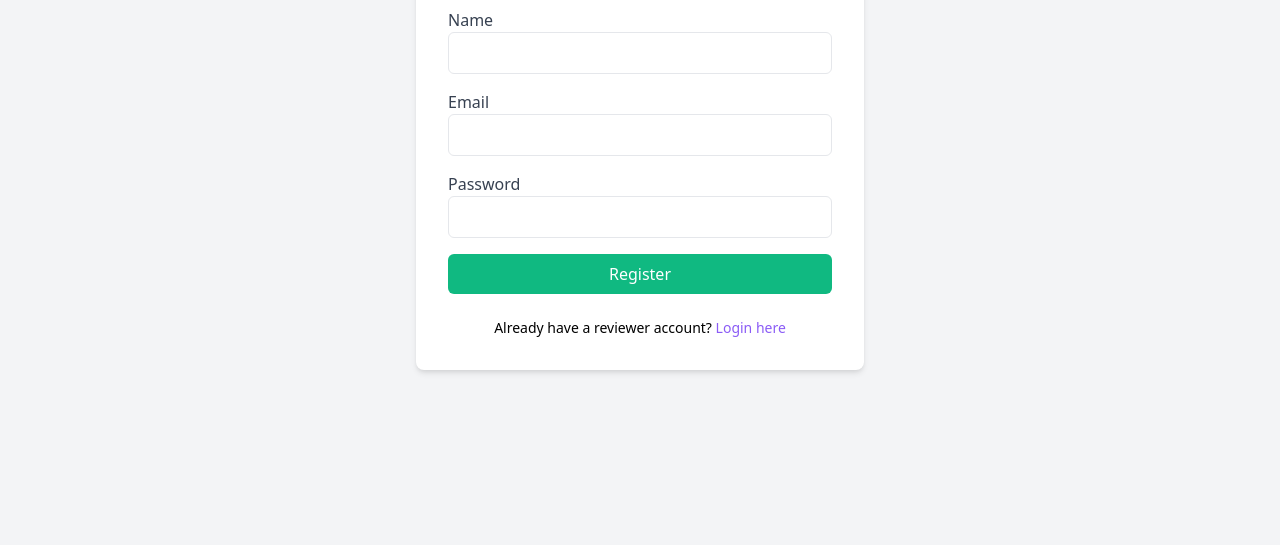
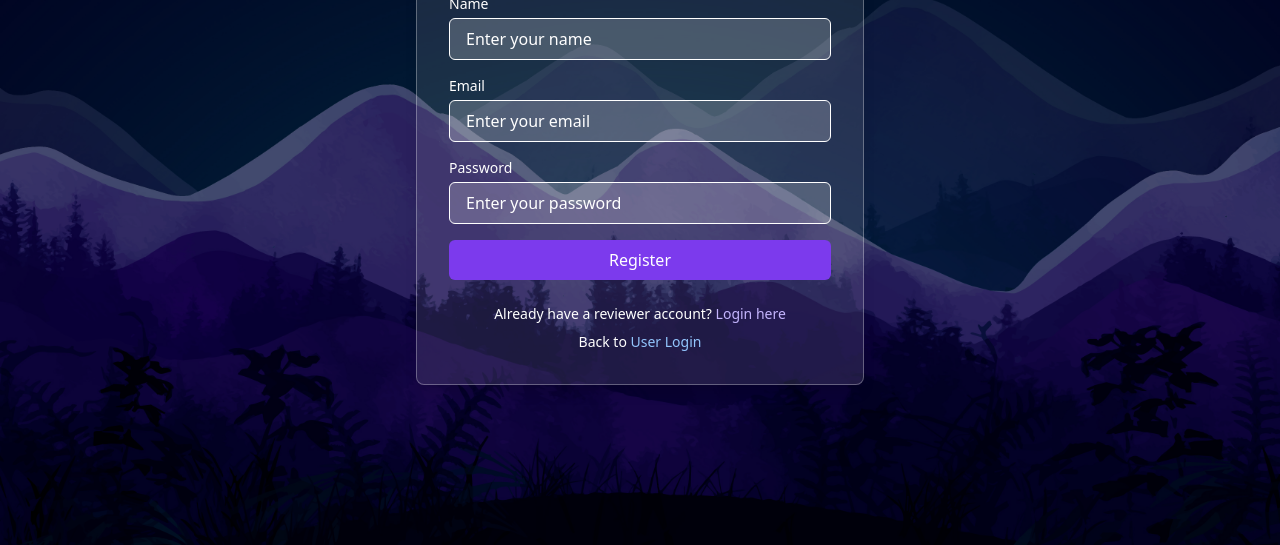
Before and after one commit to siddhantrs50/Conference_review_system, a website: page views/reviewer-register.html in a window 1280 px wide. Shown: the part 255-800 px from the top of the page. Drawn offline with nearby package versions, Linux system fonts and the light colour scheme.

Commit message:
added background

```diff
--- a/views/reviewer-register.html
+++ b/views/reviewer-register.html
@@ -5,35 +5,84 @@
   <meta name="viewport" content="width=device-width, initial-scale=1.0" />
   <title>Reviewer Register | Conference Review System</title>
   <link href="https://cdn.jsdelivr.net/npm/tailwindcss@2.2.19/dist/tailwind.min.css" rel="stylesheet" />
+
+  <style>
+    body {
+      background-image: url('images/login_page.jpg'); /* Change this to your actual background image */
+      background-size: cover;
+      background-position: center;
+      background-repeat: no-repeat;
+    }
+
+    /* Dark overlay for better readability */
+    body::before {
+      content: "";
+      position: fixed;
+      top: 0; left: 0; right: 0; bottom: 0;
+      background: rgba(0, 0, 0, 0.5); /* Dark overlay */
+      z-index: -1;
+    }
+  </style>
 </head>
-<body class="bg-gray-100 flex items-center justify-center min-h-screen">
-  <div class="w-full max-w-md bg-white p-8 rounded-lg shadow-md">
-    <h2 class="text-2xl font-bold mb-6 text-center text-gray-800">Reviewer Register</h2>
 
-    <form id="reviewerRegisterForm" class="space-y-4">
-      <div>
-        <label class="block text-gray-700">Name</label>
-        <input type="text" id="name" required class="w-full px-4 py-2 border rounded-md focus:ring-2 focus:ring-purple-400 focus:outline-none" />
-      </div>
-      <div>
-        <label class="block text-gray-700">Email</label>
-        <input type="email" id="email" required class="w-full px-4 py-2 border rounded-md focus:ring-2 focus:ring-purple-400 focus:outline-none" />
-      </div>
-      <div>
-        <label class="block text-gray-700">Password</label>
-        <input type="password" id="password" required class="w-full px-4 py-2 border rounded-md focus:ring-2 focus:ring-purple-400 focus:outline-none" />
+<body class="min-h-screen flex items-center justify-center text-white">
+
+  <div class="flex flex-col md:flex-row items-center justify-center gap-12 px-4 md:px-12 w-full">
+
+
+
+    <!-- Right Registration Form Box (Glassmorphism) -->
+    <div class="bg-white bg-opacity-10 backdrop-blur-md border border-white border-opacity-30 rounded-lg shadow-lg p-8 w-full max-w-md">
+
+      <h2 class="text-2xl font-bold mb-6 text-center text-white">Create Reviewer Account</h2>
+
+      <form id="reviewerRegisterForm" class="space-y-4">
+
+        <!-- Name Field -->
+        <div>
+          <label class="block text-sm text-white mb-1">Name</label>
+          <input type="text" id="name" required
+            class="w-full px-4 py-2 border border-white bg-white bg-opacity-20 rounded-md text-white placeholder-white focus:ring-2 focus:ring-purple-400 focus:outline-none"
+            placeholder="Enter your name" />
+        </div>
+
+        <!-- Email Field -->
+        <div>
+          <label class="block text-sm text-white mb-1">Email</label>
+          <input type="email" id="email" required
+            class="w-full px-4 py-2 border border-white bg-white bg-opacity-20 rounded-md text-white placeholder-white focus:ring-2 focus:ring-purple-400 focus:outline-none"
+            placeholder="Enter your email" />
+        </div>
+
+        <!-- Password Field -->
+        <div>
+          <label class="block text-sm text-white mb-1">Password</label>
+          <input type="password" id="password" required
+            class="w-full px-4 py-2 border border-white bg-white bg-opacity-20 rounded-md text-white placeholder-white focus:ring-2 focus:ring-purple-400 focus:outline-none"
+            placeholder="Enter your password" />
+        </div>
+
+        <!-- Submit Button -->
+        <button type="submit"
+          class="w-full bg-purple-600 hover:bg-purple-700 text-white py-2 rounded-md transition duration-300">
+          Register
+        </button>
+
+        <!-- Message -->
+        <p id="message" class="text-center text-sm text-red-400 mt-2"></p>
+      </form>
+
+      <!-- Navigation Links -->
+      <div class="mt-6 text-center text-sm">
+        <p>Already have a reviewer account? <a href="reviewer-login.html" class="text-purple-300 hover:underline">Login here</a></p>
+        <p class="mt-2">Back to <a href="index.html" class="text-blue-300 hover:underline">User Login</a></p>
       </div>
 
-      <button type="submit" class="w-full bg-green-500 text-white py-2 rounded-md hover:bg-green-600 transition duration-300">Register</button>
+    </div>
 
-      <p id="message" class="text-center text-sm text-red-500"></p>
-    </form>
-
-    <div class="mt-6 text-center">
-      <p class="text-sm">Already have a reviewer account? <a href="reviewer-login.html" class="text-purple-500 hover:underline">Login here</a></p>
-    </div>
   </div>
 
+  <!-- Script to handle form submission -->
   <script>
     const form = document.getElementById('reviewerRegisterForm');
     const message = document.getElementById('message');
@@ -58,7 +107,7 @@
           message.textContent = 'Registration successful!';
           setTimeout(() => window.location.href = 'reviewer-login.html', 1500);
         } else {
-          message.textContent = data.error;
+          message.textContent = data.error || 'Registration failed.';
         }
       } catch (error) {
         message.textContent = 'Something went wrong!';
```
Also changed, not shown: views/index.html (+33 -11 lines), views/register.html (+45 -13 lines), views/reviewer-login.html (+52 -15 lines), views/images/login_page.jpg (added), 3 other files.
